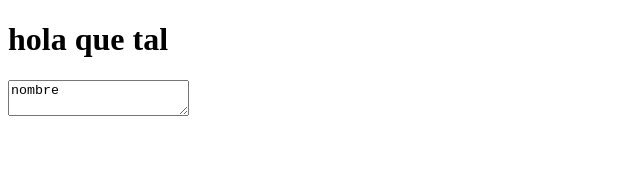
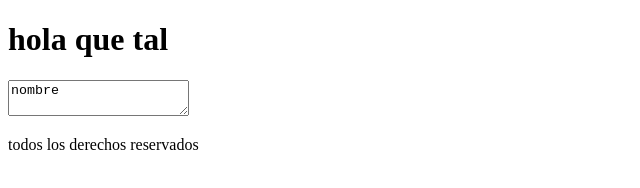
Before and after one commit to langosta97/pruebagitdefinitiva, a plain HTML site: page index.html in a window 1280 px wide. Shown: the whole page, without its empty margins (0-640 px from the left). Drawn offline with Linux system fonts and the light colour scheme.

Commit message:
creacion de footer

```diff
--- a/index.html
+++ b/index.html
@@ -11,8 +11,10 @@
     <main>
         <form action="formulario">
             <textarea name="ingrese nombre" id="ingresa tu nombre">nombre</textarea>
-
         </form>
     </main>
+    <footer>
+    <p>todos los derechos reservados</p>
+    </footer>
 </body>
 </html>
```
